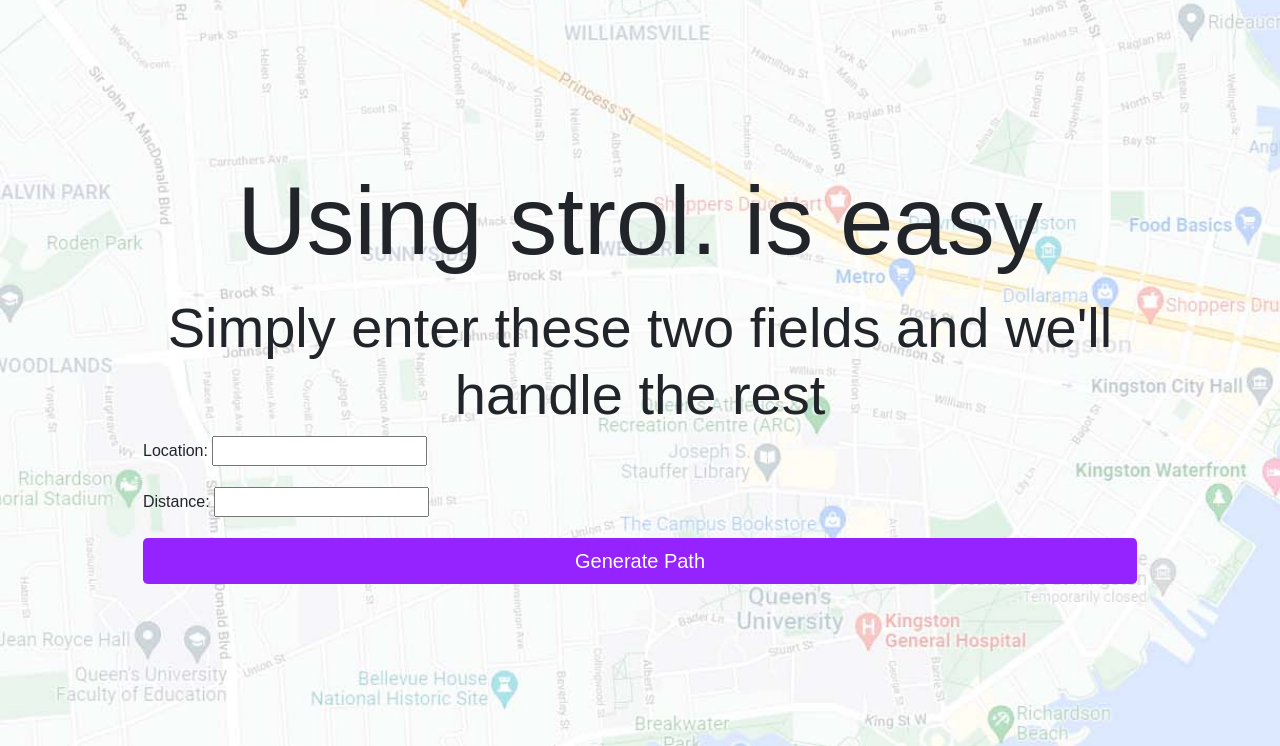
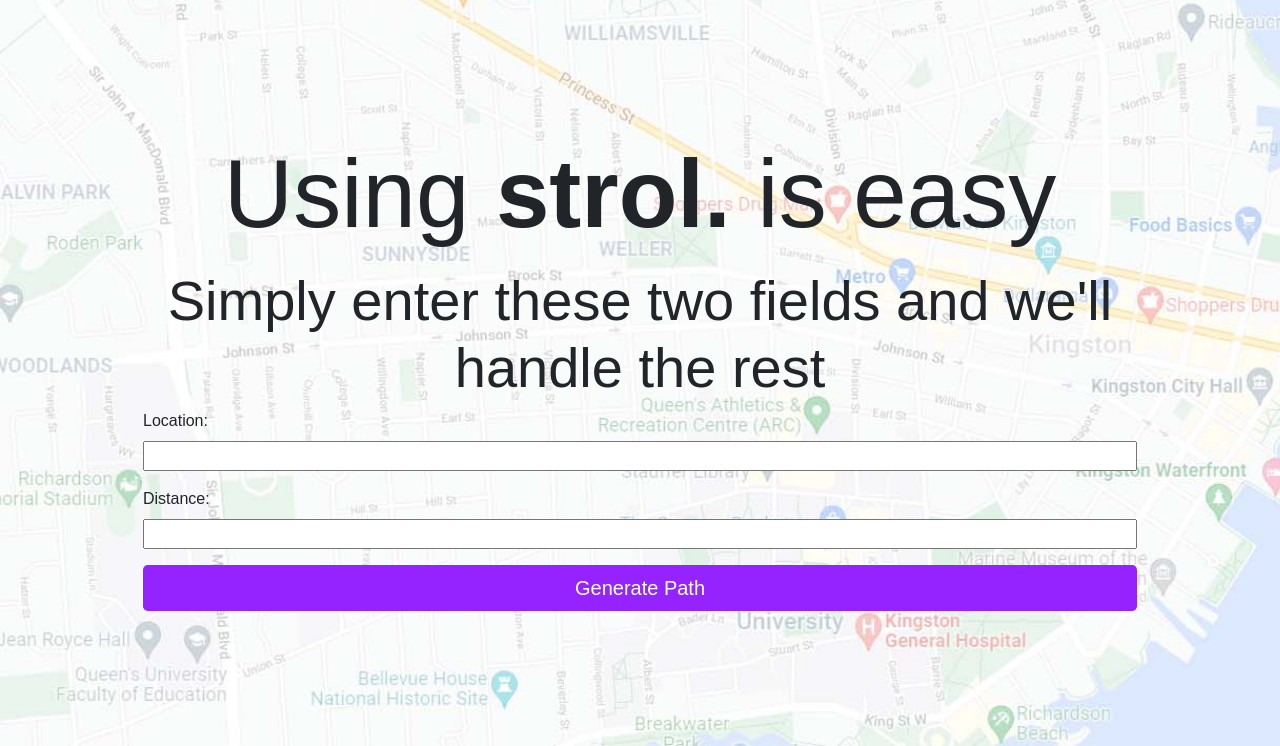
Before and after one commit to zachdnvn/strol, a Django app: page /app/ in a window 1280 px wide. Shown: the part 63-809 px from the top of the page. Run offline with Django 4.2, Linux system fonts and the light colour scheme; parts of the project's set-up code (start-up, migrations or seed data) failed here and were passed over; some libraries are stand-ins or nearby versions; some web fonts are replaced.

Commit message:
changes to web

```diff
--- a/app/forms.py
+++ b/app/forms.py
@@ -1,5 +1,5 @@
 from django import forms
 
 class locForm(forms.Form):
-    Location = forms.CharField()
-    Distance = forms.CharField()
+    Location = forms.CharField(widget=forms.TextInput(attrs={'class': 'formTextbox', 'id': 'loc'}), initial="")
+    Distance = forms.CharField(widget=forms.TextInput(attrs={'class': 'formTextbox'}))
--- a/app/static/app/index/styles.css
+++ b/app/static/app/index/styles.css
@@ -50,6 +50,14 @@ h2{
   font-style: italic;
   max-width: 70%;
   animation: fadeIn 3s linear;
+
+}
+
+
+.formTextbox{
+  width:100%;
+  justify-content: center;
+  align-items: center;
 }
 
 
--- a/app/templates/app/app.html
+++ b/app/templates/app/app.html
@@ -10,17 +10,17 @@
   <link rel="stylesheet" href="{% static '/app/index/styles.css'%}">
   <title>strol.</title>
 </head>
-<body id="second">
+<body id="second" onload="getLocation();">
 
   <nav class="navbar sticky-top navbar-expand-xl navbar-dark" style="background-color: #9523ff;">
     <a class="navbar-brand" href="#">
-      <img src="{% static "/app/media/logo.png"%}" width="100">
+      <img src="{% static '/app/media/logo.png'%}" width="100">
     </a>
   </nav>
 
-  <form class="container-fluid d-flex flex-column justify-content-center" id="inp" action="" method="post">
+  <form class="container-fluid d-flex flex-column justify-content-center" id="inp" method="post">
     {% csrf_token %}
-    <h1 class="display-1 text-center"> Using <strong>strol.</strong> is easy</h1><br>
+    <h1 class="display-1 text-center"> Using <strong style="font-weight: 700;">strol.</strong> is easy</h1><br>
     <h2 class="display-4 text-center" style="margin-top: -2vh;">Simply enter these two fields and we'll handle the rest</h2>
     <!-- <div style="height:5px"></div>
     <div class="form-row ques">
@@ -53,7 +53,14 @@
     <button type="submit" style="width:100%" class="btn btn-primary btn-lg btn-block">Generate Path</button>
 
   </form>
-
+  <script>
+    function getLocation(){
+    var x = document.getElementById("loc");
+    navigator.geolocation.getCurrentPosition(function(position) {
+      loc.Location.value = position.coords.latitude;
+    });
+  }
+  </script>
 
   <script src="https://code.jquery.com/jquery-3.2.1.slim.min.js" integrity="sha384-KJ3o2DKtIkvYIK3UENzmM7KCkRr/rE9/Qpg6aAZGJwFDMVNA/GpGFF93hXpG5KkN" crossorigin="anonymous"></script>
   <script src="https://cdnjs.cloudflare.com/ajax/libs/popper.js/1.12.9/umd/popper.min.js" integrity="sha384-ApNbgh9B+Y1QKtv3Rn7W3mgPxhU9K/ScQsAP7hUibX39j7fakFPskvXusvfa0b4Q" crossorigin="anonymous"></script>
--- a/app/templates/app/index.html
+++ b/app/templates/app/index.html
@@ -15,7 +15,7 @@
 <body>
   <nav class="navbar sticky-top navbar-expand-xl navbar-dark" style="background-color: #9523ff;">
     <a class="navbar-brand" href="#">
-      <img src="{% static "/app/media/logo.png"%}" width="100">
+      <img src="{% static '/app/media/logo.png'%}" width="100">
     </a>
   </nav>
   <div id="home" class="container-fluid d-flex flex-column justify-content-center align-items-center">
```
